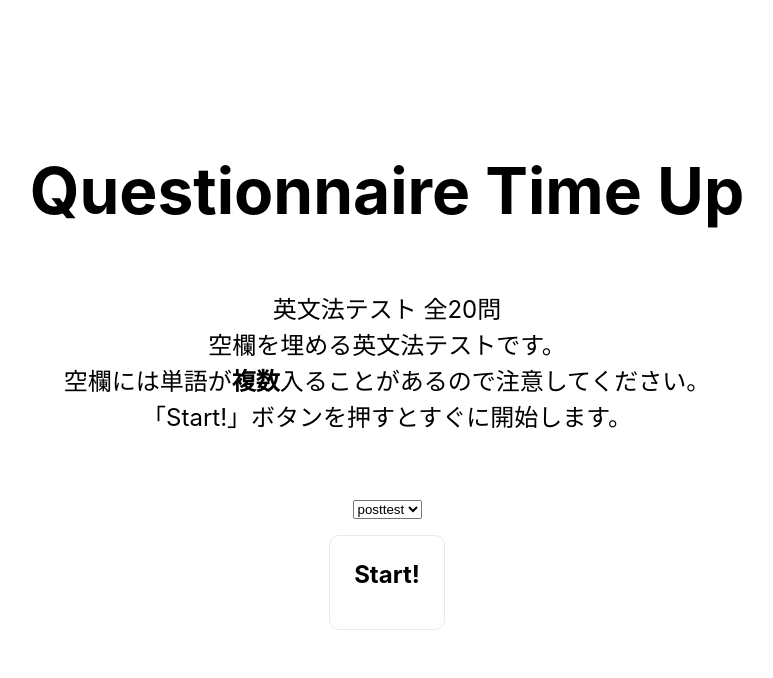
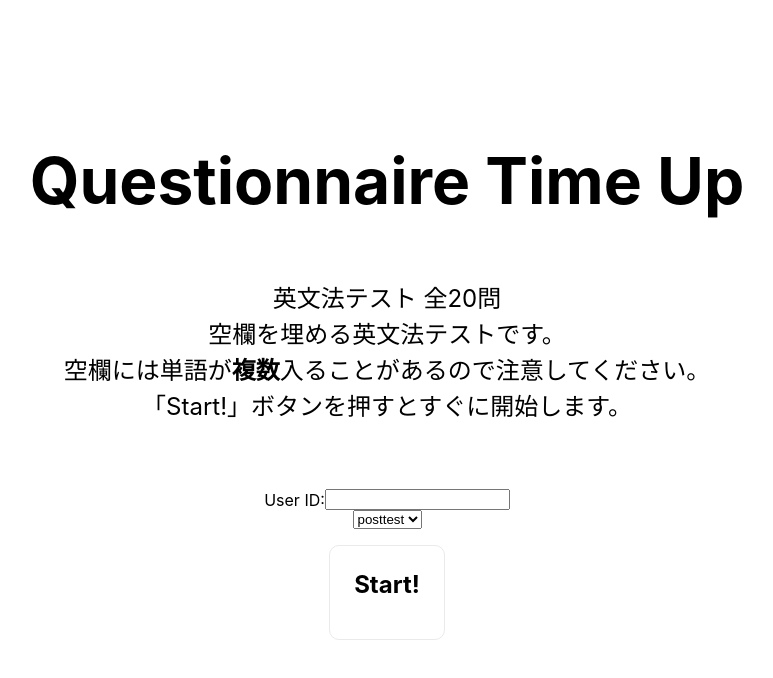
Before and after one commit to supaman4561/questionnaire_timeup, a Next.js app in the folder questionnaire_timeup/: page / in a window 1280 px wide. Shown: the top 678 px of the page, without its empty margins (253-1026 px from the left). Built offline with nearby package versions, Linux system fonts and the light colour scheme.

Commit message:
feat: made textarea for userID

```diff
--- a/questionnaire_timeup/pages/index.tsx
+++ b/questionnaire_timeup/pages/index.tsx
@@ -10,8 +10,8 @@ import { getAllQuestionIds } from '../lib/questions'
 
 const Home: NextPage = ({ allQuestionIds }: any) => {
 
+  const [userId, setUserId] = useState()
   const [questionId, setQuestionId] = useState(allQuestionIds[0].params.id)
-
 
   const handleChangeSelector = (event: any) => {
     setQuestionId(event.target.value)
@@ -35,6 +35,12 @@ const Home: NextPage = ({ allQuestionIds }: any) => {
           空欄には単語が<b>複数</b>入ることがあるので注意してください。<br />
           「Start!」ボタンを押すとすぐに開始します。
         </p>
+
+        <div className={styles.grid}>
+          <label htmlFor="userid">User ID: </label>
+          <input type="text" id="userid" name="userid" value={userId}
+            onChange={(e) => {setUserId(e.target.value)}}/>
+        </div>
 
         <select value={questionId} onChange={handleChangeSelector}>
           {allQuestionIds.map(({ params }: any) => (
```
